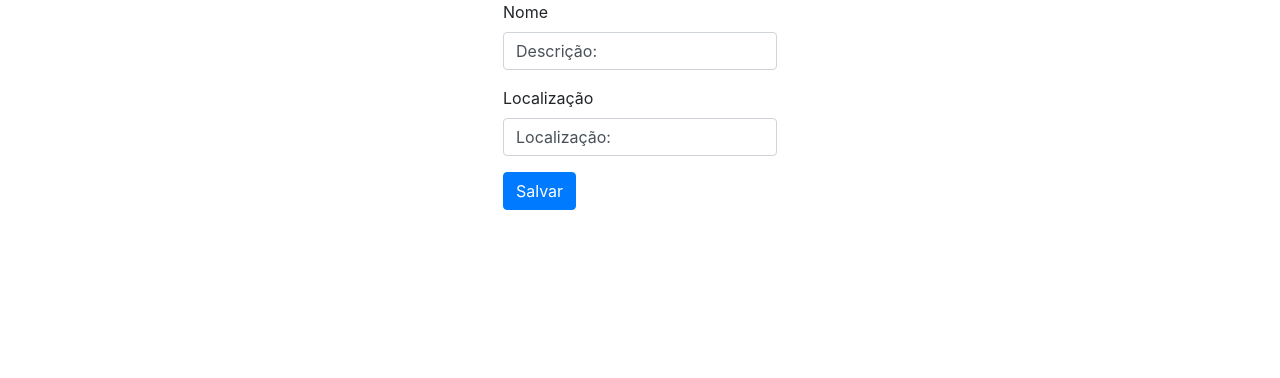
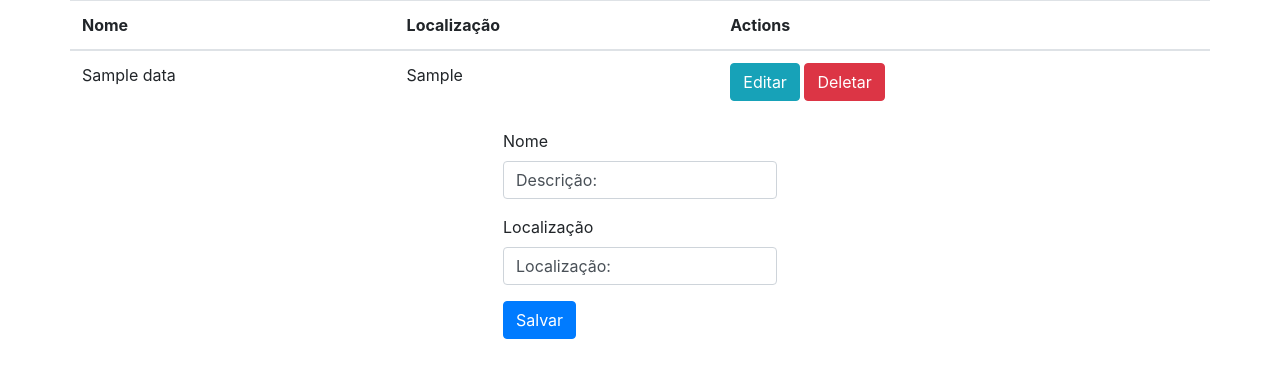
Before and after one commit to diegofachinello/CadastroDesafio, a PHP site: page / in a window 1280 px wide. Shown: the top 378 px of the page. Run offline with PHP 8.4, Linux system fonts and the light colour scheme; tables that the repository leaves empty or names only in its code hold one stand-in row (values such as "Sample post").

Commit message:
Nova onda

```diff
--- a/index.php
+++ b/index.php
@@ -13,20 +13,82 @@
 
     </head>
     <body>
+    <?php require_once 'process.php' ; ?>
+
+    <?php
+
+    if (isset($_GET['message'])): ?>
+
+    <div class="alert alert-<?=$_SESSION['msg_type']?>">
+
+        <?php
+            echo $_SESSION['message'];
+            unset($_SESSION['message']);
+        ?>
+        </div>
+        <?php endif ?>
+
+    <div class="container">
+    <?php
+        $mysqli = new mysqli('localhost', 'user', 'pass', 'base') or die(mysqli_error($mysqli));
+        $result = $mysqli->query("SELECT * FROM data") or die($mysqli->error);
+        //pre_r($result->fetch_assoc());
+        ?>
+
+       <div class="row align-items-center justify-content-center">
+            <table class="table">
+            <thead>
+            <tr>
+                <th>Nome</th>
+                <th>Localização</th>
+                <th colspan="2">Actions</th>
+            </tr>
+            </thead>
+
+        <?php
+
+            while ($row = $result->fetch_assoc()):
+            ?>
+            <tr>
+                    <td><?php echo $row['name']; ?></td>
+                    <td><?php echo $row['location']; ?></td>
+                    <td>
+                        <a href="index.php?edit=<?php echo $row['id']; ?>"
+                        class="btn btn-info">Editar</a>
+                        <a href="process.php?delete=<?php echo $row['id']; ?>"
+                        class="btn btn-danger">Deletar</a>
+
+                    </td>
+                    </tr>
+                    <?php endwhile; ?>
+
+            </table>
+       </div>
+
+        <?php
+
+        function pre_r( array ...$array ): array {
+            echo '<pre>';
+            print_r($array);
+            echo '<pres>';
+        }
+
+    ?>
+
         <div class="row align-items-center justify-content-center">
-            <form action="" method="post">
+            <form action="process.php" method="post">
                 <div class="form-group">
                     <label>Nome</label>
-                    <input type="text" name="name"  class="form-control" value="Descrição: ">
+                    <input type="text" name="name" class="form-control" value="Descrição: ">
                 </div>
                 <div class="form-group">
                     <label>Localização</label>
-                    <input type="text" name="location"  class="form-control"  value="Localização: ">
+                    <input type="text" name="location" class="form-control" value="Localização: ">
                 </div>
                 <div class="form-group">
                     <button type="submit" class="btn btn-primary" name="save">Salvar</button>
                 </div>
             </form>
         </div>
+        </div>
     </body>
-</html>
--- /dev/null
+++ b/process.php
@@ -0,0 +1,33 @@
+<?php
+
+session_start();
+
+$mysqli = new mysqli('localhost', 'user', 'pass', 'base') or die(mysqli_error($mysqli));
+
+if (isset($_POST['save'])) {
+    $name = $_POST['name'];
+    $location = $_POST['location'];
+
+    $mysqli->query("INSERT INTO data (name, location) VALUES('name', '$location')") or
+                    die($mysqli->error);
+
+                    $_SESSION['message'] = "Registro salvo!";
+                    $_SESSION['msg_type'] = "Sucesso";
+
+                    header("location: index.php");
+}
+
+if (isset($_GET['delete'])) {
+    $id = $_GET['delete'];
+    $mysqli->query("DELETE FROM data WHERE id=$id") or die($mysqli->error());
+
+    $_SESSION['message'] = "Registro deletado!";
+    $_SESSION['msg_type'] = "Perigo";
+
+    header("location: index.php");
+}
+
+if (isset($_GET['edit'])) {
+    $id = $_GET['id'];
+    $result = $mysqli->query("SELECT * FROM data WHERE id=$id") or die($mysqli->error());
+}
```
